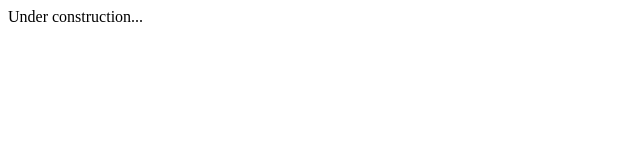
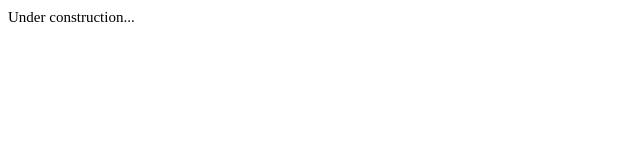
Before and after one commit to Asheq/asheq.github.io, a plain HTML site: page index.html in a window 1280 px wide. Shown: the full height of the page, 0-640 px from the left. Drawn offline with Linux system fonts and the light colour scheme.

Commit message:
Add font-size test

```diff
--- a/index.html
+++ b/index.html
@@ -12,7 +12,9 @@
 <meta name="author" content="SitePoint">
 
 <body>
-    Under construction...
+    <div>
+        <span style="font-size: 15px">Under construction...</span>
+    </div>
 </body>
 
 </html>
```
